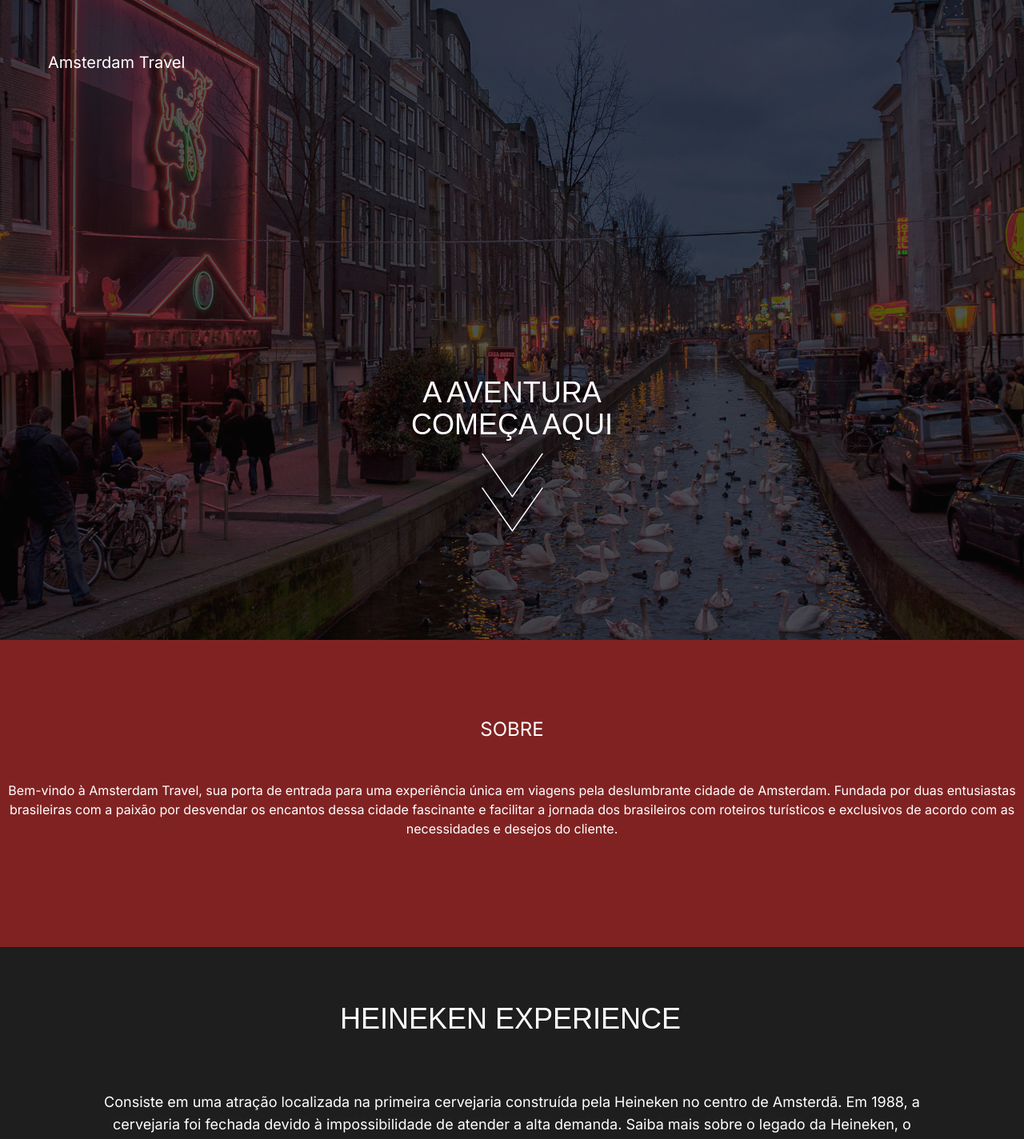
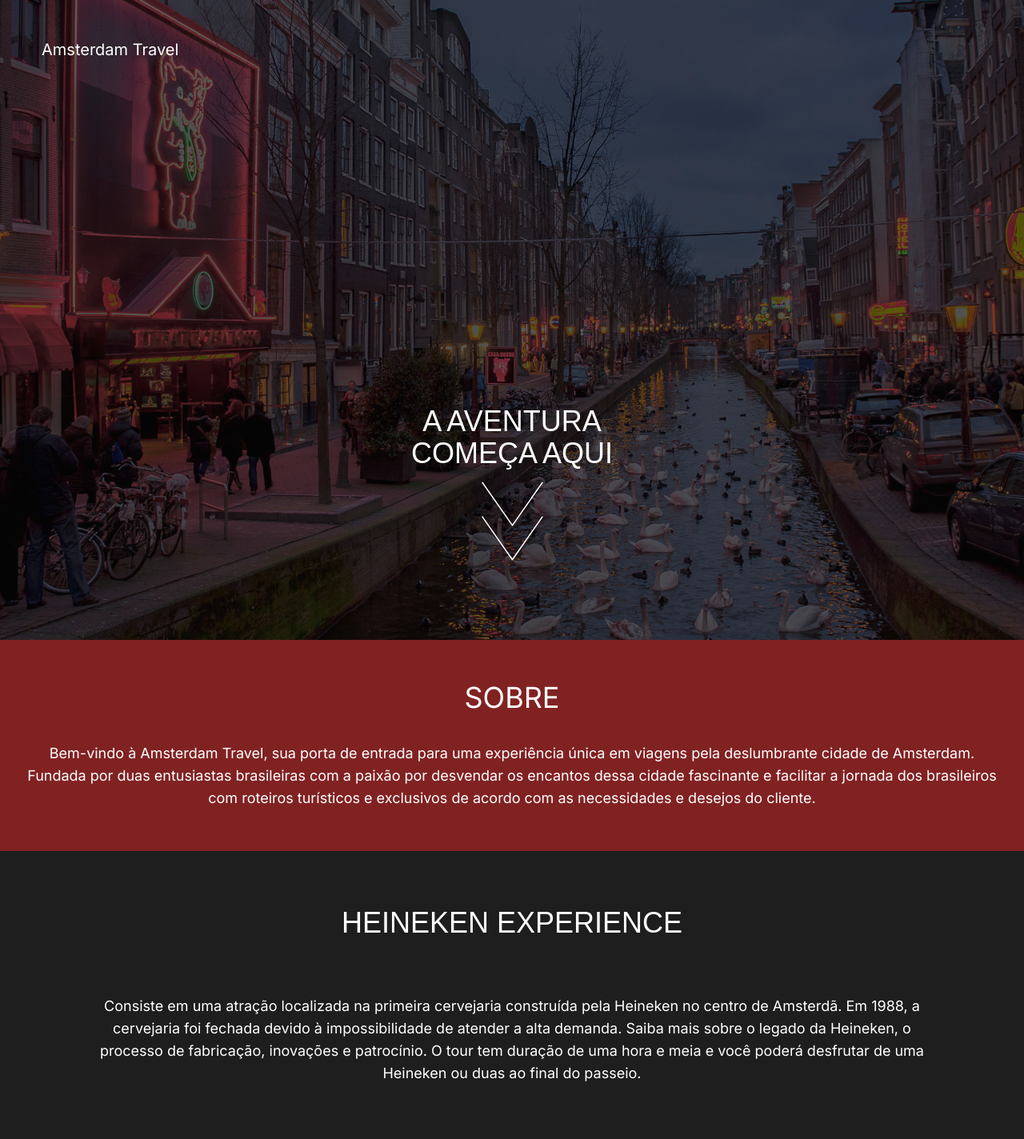
Before and after one commit to isaac-prado/amsterdam-travel, a Next.js app in the folder amsterdam-travel/: page / in a window 1280 px wide. Shown: the top 1424 px of the page at 80% size. Built offline with nearby package versions, Linux system fonts and the light colour scheme; no server answers.

Commit message:
Arrumando os espaçamentos

```diff
--- a/amsterdam-travel/src/app/page.jsx
+++ b/amsterdam-travel/src/app/page.jsx
@@ -24,7 +24,6 @@
 import sexmuseum1 from "./img/sexmuseum1.jpg";
 import sexmuseum2 from "./img/sexmuseum2.jpg";
 import sexmuseum3 from "./img/sexmuseum3.jpg";
-import { useSpring, animated } from "react-spring";
 
 const heineken = [heineken1, heineken2, heineken3];
 const annefrank = [annefrank1, annefrank2, annefrank3];
@@ -108,20 +107,18 @@
               className="absolute inset-0 opacity-85"
             />
           </div>
-          <navbar className="p-4 md:p-8 absolute top-0 left-0 px-2 md:px-6 py-2 md:py-4 font-inter w-full md:w-auto">
-            <div className="ml-9 mt-12 text-xl font-normal text-white">
+          <navbar className=" md:p-8 absolute  px-2 md:px-6 py-0 md:py-0 font-inter w-full md:w-auto ">
+            <div className="ml-7 mt-12 text-xl font-normal text-white">
               Amsterdam Travel
             </div>
           </navbar>
 
-          <div className="text-branco text-bold font-lexend mb-4 py-12 p-4 md:p-8 md:px-10 absolute top-1/2 left-1/2 -translate-x-1/2 -translate-y-1/2 text-center w-full md:w-auto">
+          <div className="text-branco text-bold font-lexend mb-4 py-12 p-4 md:p-8 md:px-10 absolute top-1/2 left-1/2 -translate-x-1/2 -translate-y-1/2 text-center w-full md:w-auto mt-9">
             <div className="flex flex-col place-items-center text-4xl font-medium mt-80 mb-0 text-white py-4 px-6 w-full md:w-auto justify-center ">
-              A AVENTURA
-              <br />
+              <div>A AVENTURA</div>
               COMEÇA AQUI
-              <br />
             </div>
-            <div className="flex flex-col place-items-center ">
+            <div className="flex flex-col place-items-center  hover:translate-y-1.5 duration-300">
               <button
                 onClick={() => {
                   const element = document.getElementById("sobre");
@@ -151,13 +148,13 @@
           </div>
         </section>
 
-        <section id="sobre" className="bg-vermelho w-431 h-96 ">
-          <div className="flex flex-col place-items-center">
-            <div className="text-branco font-inter text-2xl font-regular mt-24">
+        <section id="sobre" className="bg-vermelho w-431  ">
+          <div className="flex flex-col place-items-center my-4 ">
+            <div className="text-branco font-inter text-4xl font-regular mt-9">
               SOBRE
             </div>
 
-            <div className="text-branco font-inter text-base text-center mt-12 ">
+            <div className="text-branco font-inter text-lg text-center mt-9 mb-9 mx-7">
               Bem-vindo à Amsterdam Travel, sua porta de entrada para uma
               experiência única em viagens pela deslumbrante cidade de
               Amsterdam. Fundada por duas entusiastas brasileiras com a paixão
@@ -168,13 +165,13 @@
           </div>
         </section>
 
-        <section className="bg-preto gap-[90px] ">
+        <section className="bg-preto  ">
           <div className="flex flex-col place-items-center gap-[70px] ">
-            <div className="text-branco font-lexend text-4xl mr-1 text-center font-regular  mt-[70px] ">
+            <div className="text-branco font-lexend text-4xl  text-center font-regular mt-[70px] ">
               HEINEKEN EXPERIENCE
             </div>
 
-            <div className="text-branco font-inter text-lg text-center   mx-16 w-[82%] ">
+            <div className="text-branco font-inter text-lg text-center w-[82%] ">
               Consiste em uma atração localizada na primeira cervejaria
               construída pela Heineken no centro de Amsterdã. Em 1988, a
               cervejaria foi fechada devido à impossibilidade de atender a alta
@@ -189,11 +186,11 @@
           </div>
 
           <div className="flex flex-col place-items-center gap-[70px] ">
-            <div className="text-branco font-lexend text-4xl mr-1 text-center font-regular  mt-[70px] ">
+            <div className="text-branco font-lexend text-4xl mr-1 text-center sm: break-words font-regular wrap mt-[70px] ">
               ANNE FRANK HOUSE
             </div>
 
-            <div className="text-branco font-inter text-lg text-center   mx-16 w-[82%] ">
+            <div className="text-branco font-inter text-lg text-center w-[82%] ">
               A Casa da Anne Frank é um dos edifícios mais significativos da
               história da cidade. Ali, viveram escondidos Anne Frank e sua
               família durante a invasão nazista durante a Segunda Guerra
@@ -212,7 +209,7 @@
               VAN GOGH MUSEUM
             </div>
 
-            <div className="text-branco font-inter text-lg text-center   mx-16 w-[82%] ">
+            <div className="text-branco font-inter text-lg text-center w-[82%] ">
               O Museu Van Gogh é o museu mais visitado da Holanda. Nas modernas
               instalações do Museu Van Gogh, você poderá encontrar mais de 200
               pinturas, 500 desenhos e centenas de cartas do artista. As
@@ -227,11 +224,11 @@
           </div>
 
           <div className="flex flex-col place-items-center gap-[70px] ">
-            <div className="text-branco font-lexend text-4xl mr-1 text-center font-regular  mt-[70px] ">
+            <div className="text-branco font-lexend text-4xl w-[95%] text-center font-regular sm: break-words mt-[70px] ">
               LOVERS BOAT TRIP
             </div>
 
-            <div className="text-branco font-inter text-lg text-center   mx-16 w-[82%] ">
+            <div className="text-branco font-inter text-lg text-center w-[82%] ">
               Amsterdã é uma cidade da água, e seus 100 canais e 1000 pontes são
               famosos em todo o mundo. Admire a arquitetura moderna ao longo das
               margens do Rio Amstel e os belos edifícios do século XVII com seus
@@ -250,7 +247,7 @@
               RIJKSMUSEUM
             </div>
 
-            <div className="text-branco font-inter text-lg text-center   mx-16 w-[82%] ">
+            <div className="text-branco font-inter text-lg text-center  w-[82%] ">
               O Rijksmuseum é uma das atrações mais importantes de Amsterdam. É
               o segundo museu mais visitado no país, perdendo apenas para o
               Museu Van Gogh, e abriga a maior coleção de arte flamenca do
@@ -267,7 +264,7 @@
               SEX MUSEUM
             </div>
 
-            <div className="text-branco font-inter text-lg text-center   mx-16 w-[82%] ">
+            <div className="text-branco font-inter text-lg text-center w-[82%] ">
               O primeiro museu do mundo focado neste tópico. Abriu em 1985 e
               tornou-se logo popular entre os visitantes. Se decidir visitar o
               museu, irá aprender mais sobre as práticas históricas e rituais
```
Also changed, not shown: 1 other file (tests, documents, lock files or other folders).
